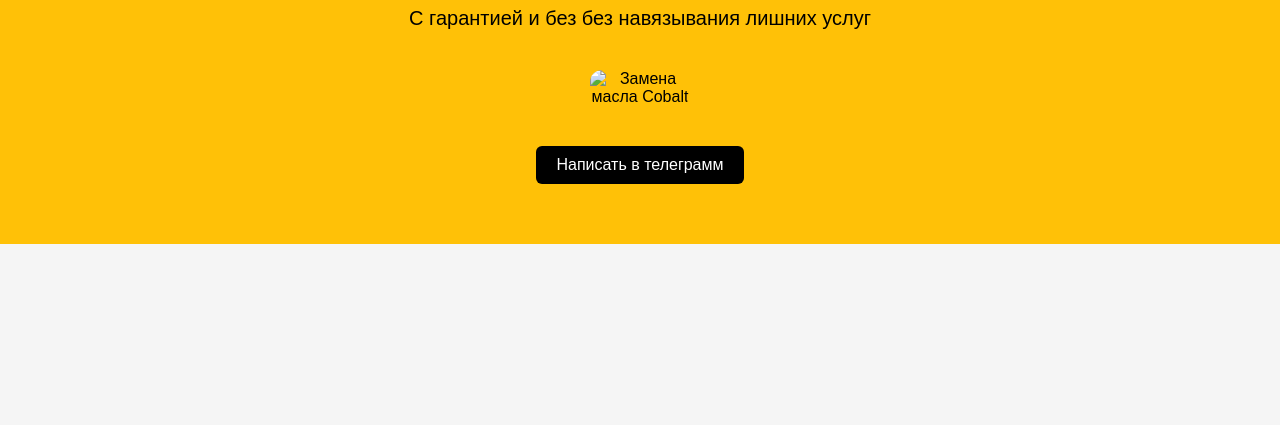
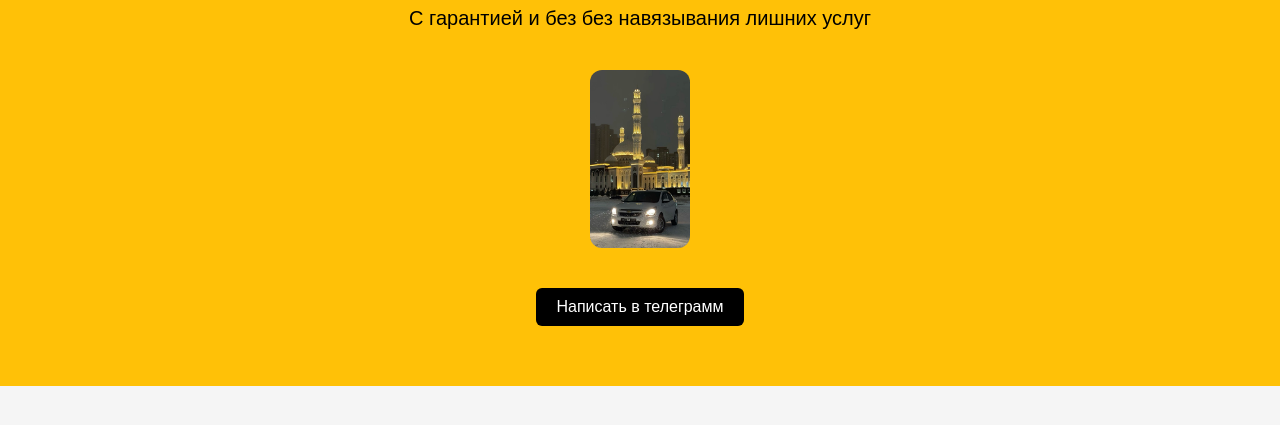
Before and after one commit to Sonikc760/Oil-doctor, a plain HTML site: page docs/index.html in a window 1280 px wide. Shown: the part 213-638 px from the top of the page. Drawn offline with Linux system fonts and the light colour scheme.

Commit message:
Update index.html
изменил путеводитель

```diff
--- a/docs/index.html
+++ b/docs/index.html
@@ -65,7 +65,8 @@
                     <h1>Замена масла за 15 минут</h1>
                     <p>C гарантией и без без навязывания лишних услуг</p>
                     <div class="hero-content">
-                        <img src="cobalt.jpeg" alt="Замена масла Cobalt" class="hero-img" />
+                      <img src="images/cobalt.jpeg" alt="Замена масла Cobalt" class="hero-img" />
+
                     <a class="button" href="https://t.me/sonikc760" target="_blank" rel="noopener noreferrer">Написать в телеграмм</a>
 
                     </div>
```
